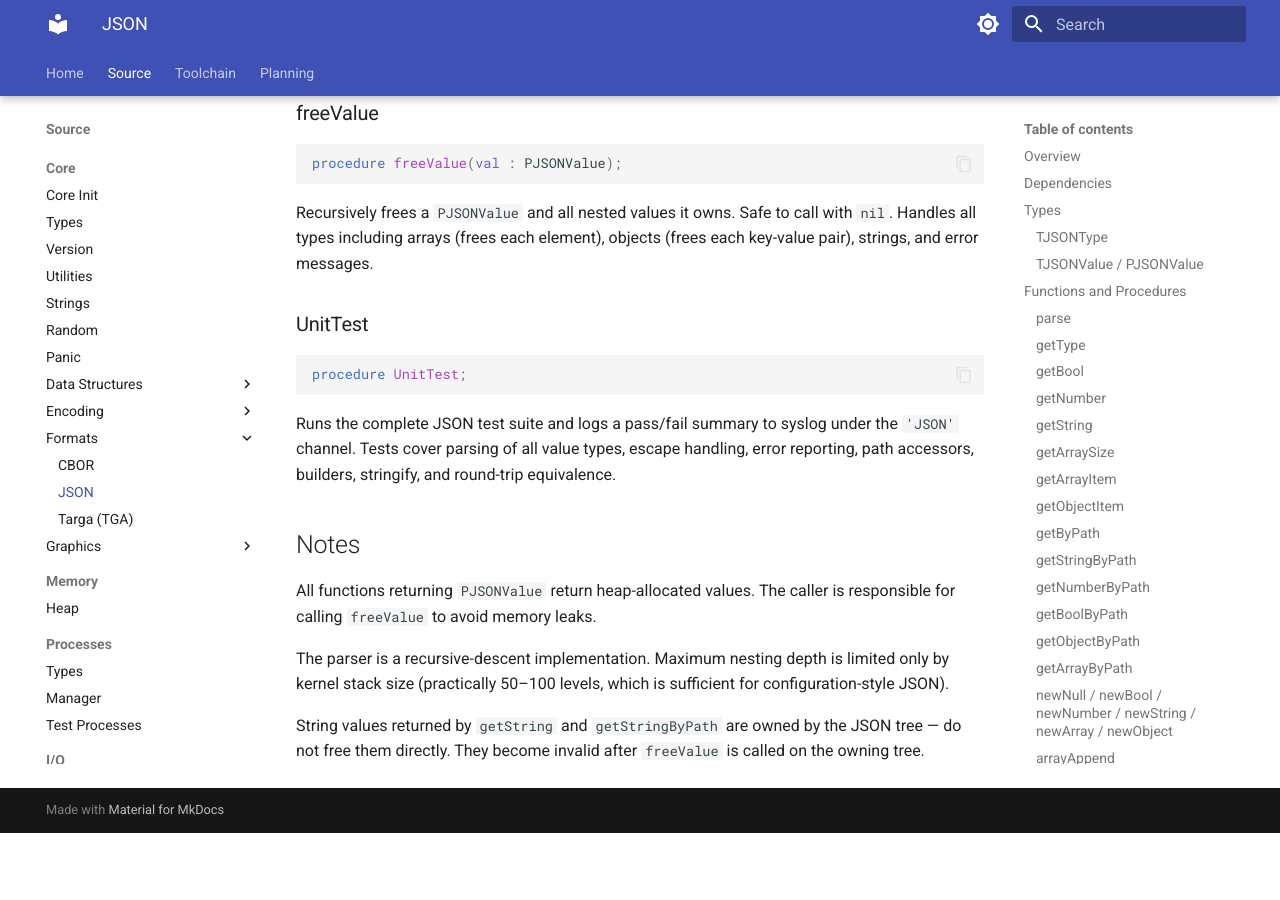
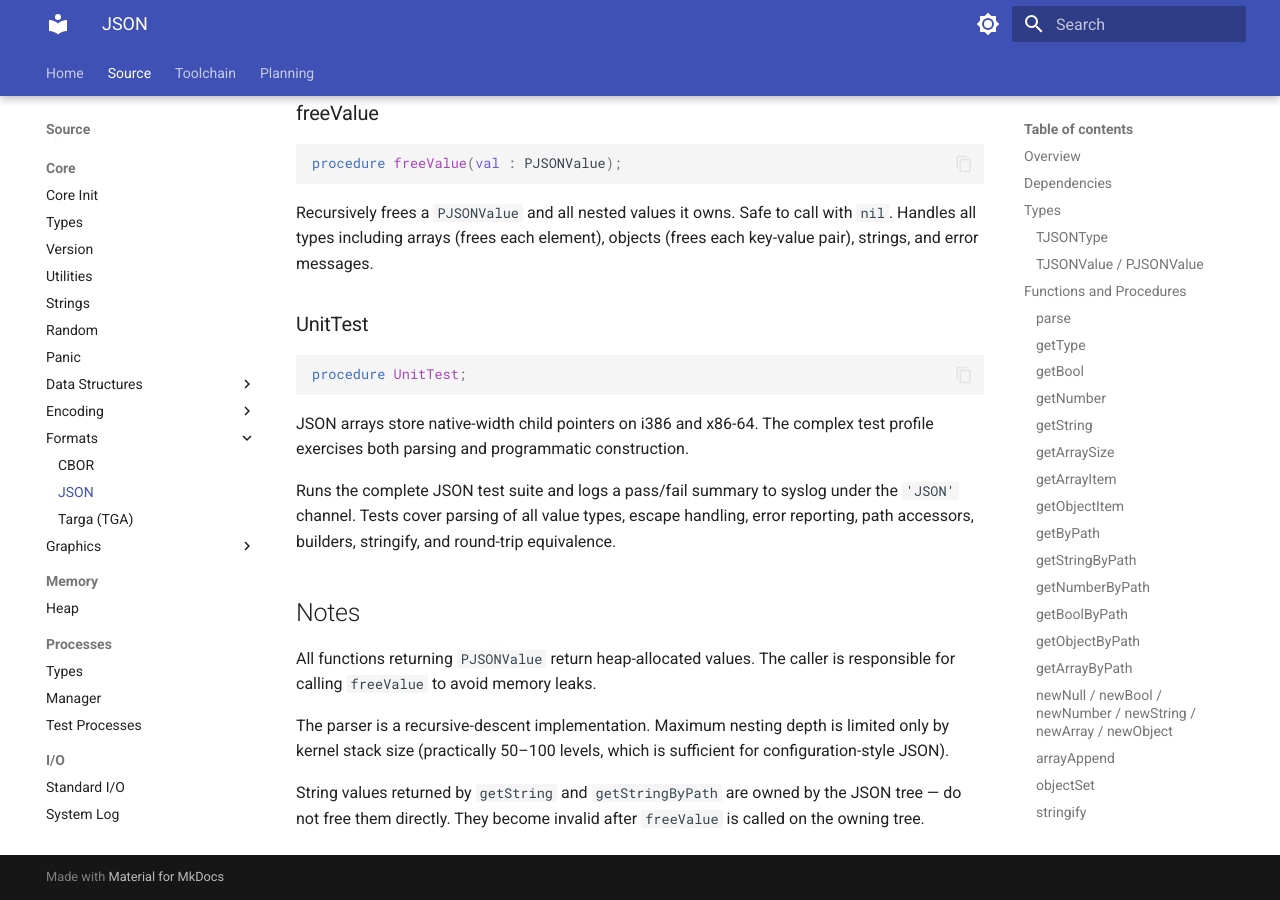
Before and after one commit to t3hn3rd/Asuro, an MkDocs documentation site: the page built from doc/src/core/fmt/core.fmt.json.md, in a window 1280 px wide and 900 px high, scrolled down 5050 px. Built offline with MkDocs 1.6.1 and Material for MkDocs 9.7.7, drawn with Linux system fonts in a browser that asks for light colours; before the commit the page ends 5883 px from its top, so only the background shows below that.

Commit message:
Preserve native-width child pointers in JSON arrays

````diff
--- a/doc/src/core/fmt/core.fmt.json.md
+++ b/doc/src/core/fmt/core.fmt.json.md
@@ -186,6 +186,8 @@ Recursively frees a `PJSONValue` and all nested values it owns. Safe to call wit
 ```pascal
 procedure UnitTest;
 ```
+JSON arrays store native-width child pointers on i386 and x86-64. The complex test profile exercises both parsing and programmatic construction.
+
 Runs the complete JSON test suite and logs a pass/fail summary to syslog under the `'JSON'` channel. Tests cover parsing of all value types, escape handling, error reporting, path accessors, builders, stringify, and round-trip equivalence.
 
 ## Notes
````
Also changed, not shown: 2 other files.
